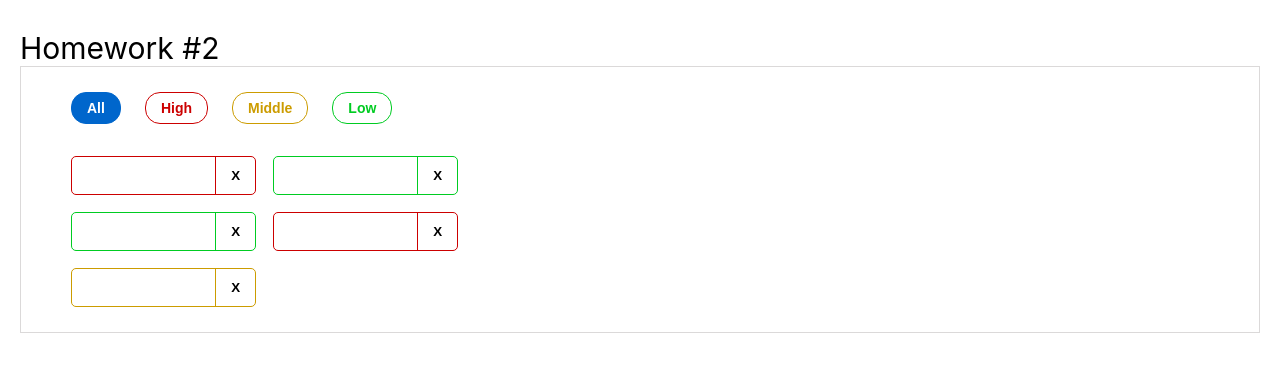
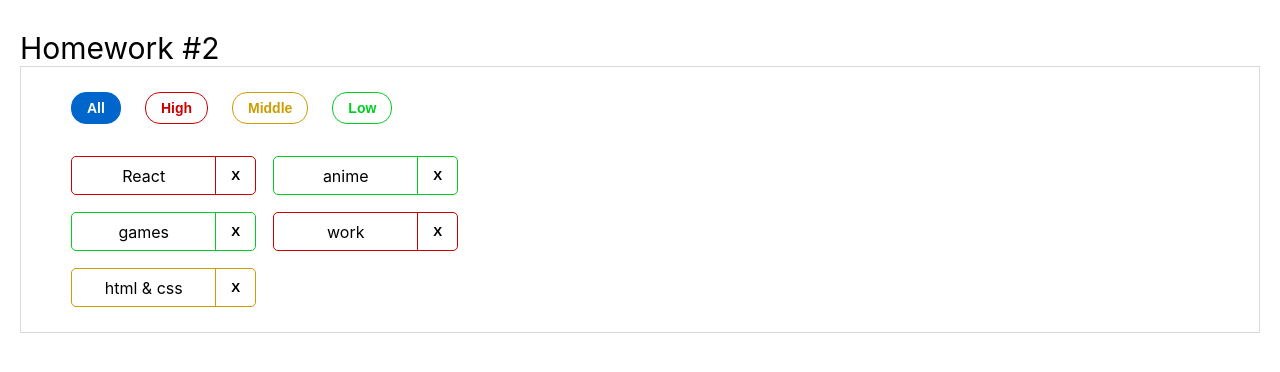
Before and after one commit to apastan/hw-sprint-2, a React (Create React App) app: page / in a window 1280 px wide. Shown: the top 372 px of the page. Built offline with nearby package versions, Linux system fonts and the light colour scheme; the HTML template or start-up script is replaced by a standard one.

Commit message:
02-02: Fix props types in Affair.tsx Fix deleteCallback callback Fix jsx in Affair.tsx

```diff
--- a/src/s2-homeworks/hw02/affairs/affair/Affair.tsx
+++ b/src/s2-homeworks/hw02/affairs/affair/Affair.tsx
@@ -6,12 +6,12 @@ import s2 from '../Affairs.module.css'
 type AffairPropsType = {
     // key не нужно типизировать
     affair: AffairType
-    deleteAffairCallback: any // need to fix any
+    deleteAffairCallback: (_id: number) => void // need to fix any
 }
 
 function Affair(props: AffairPropsType) {
-    const deleteCallback = () => {
-        // need to fix
+    const deleteCallback = (affairId: number) => {
+        props.deleteAffairCallback(affairId)
     }
 
     const nameClass = s.name + ' ' + s2[props.affair.priority]
@@ -26,7 +26,7 @@ function Affair(props: AffairPropsType) {
             <div id={'hw2-name-' + props.affair._id} className={nameClass}>
                 {/*создаёт студент*/}
 
-                {/**/}
+                {props.affair.name}
             </div>
             <div id={'hw2-priority-' + props.affair._id} hidden>
                 {props.affair.priority}
@@ -35,7 +35,7 @@ function Affair(props: AffairPropsType) {
             <button
                 id={'hw2-button-delete-' + props.affair._id}
                 className={buttonClass}
-                // need to fix
+                onClick={() => deleteCallback(props.affair._id)}// need to fix
 
             >
                 {/*текст кнопки могут изменить студенты*/}
```
